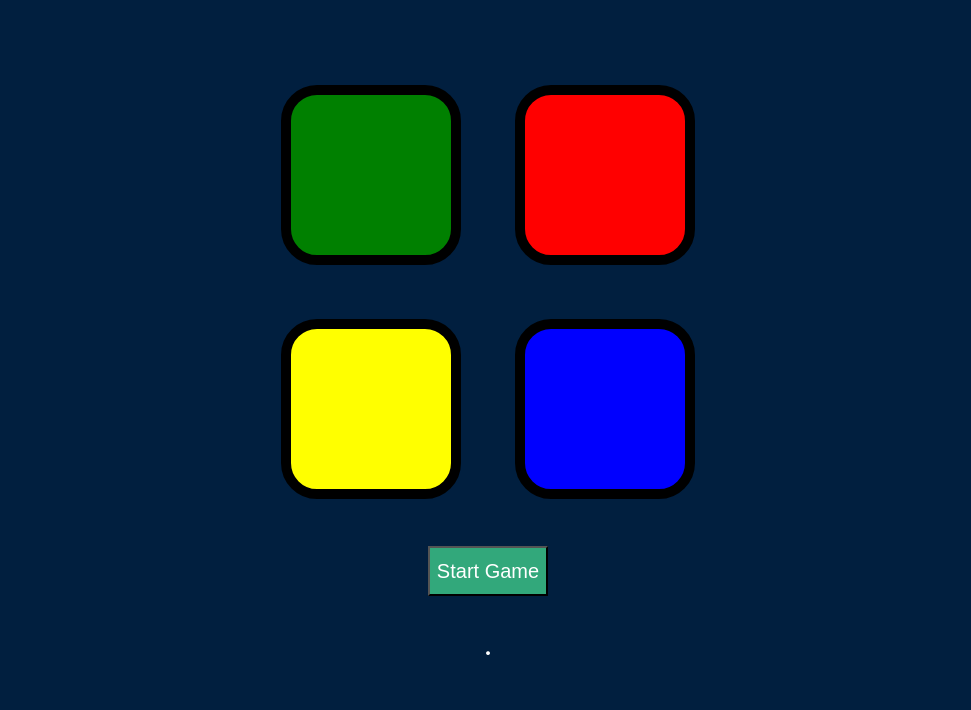
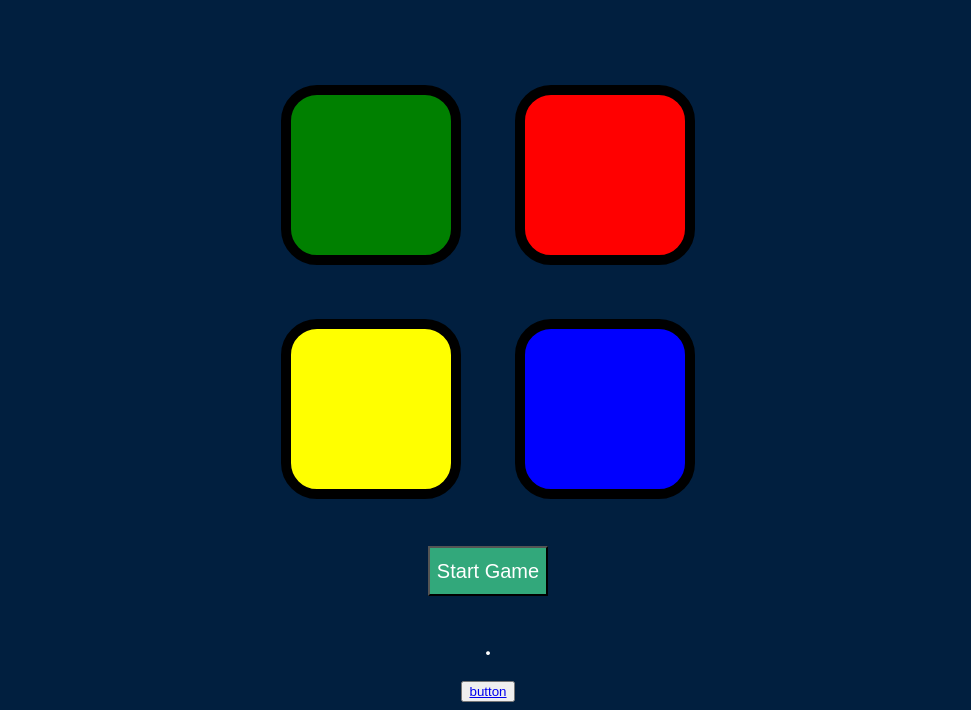
Before and after one commit to bhavinjain21/SimonGame, a plain HTML site: page index.html in a window 1280 px wide. Shown: the part 114-824 px from the top of the page, without its empty margins (152-1123 px from the left). Before the commit the page ends 800 px from the top, so only its background shows below. Drawn offline with nearby package versions, Linux system fonts and the light colour scheme.

Commit message:
Update index.html

```diff
--- a/index.html
+++ b/index.html
@@ -27,6 +27,7 @@
   </div>
   <br>
   <h2>.</h2>
+  <button><a href= "page.html">button</button>
   <script src="https://ajax.googleapis.com/ajax/libs/jquery/3.3.1/jquery.min.js"></script>
   <script src = "index.js"></script>
  </body>
```
